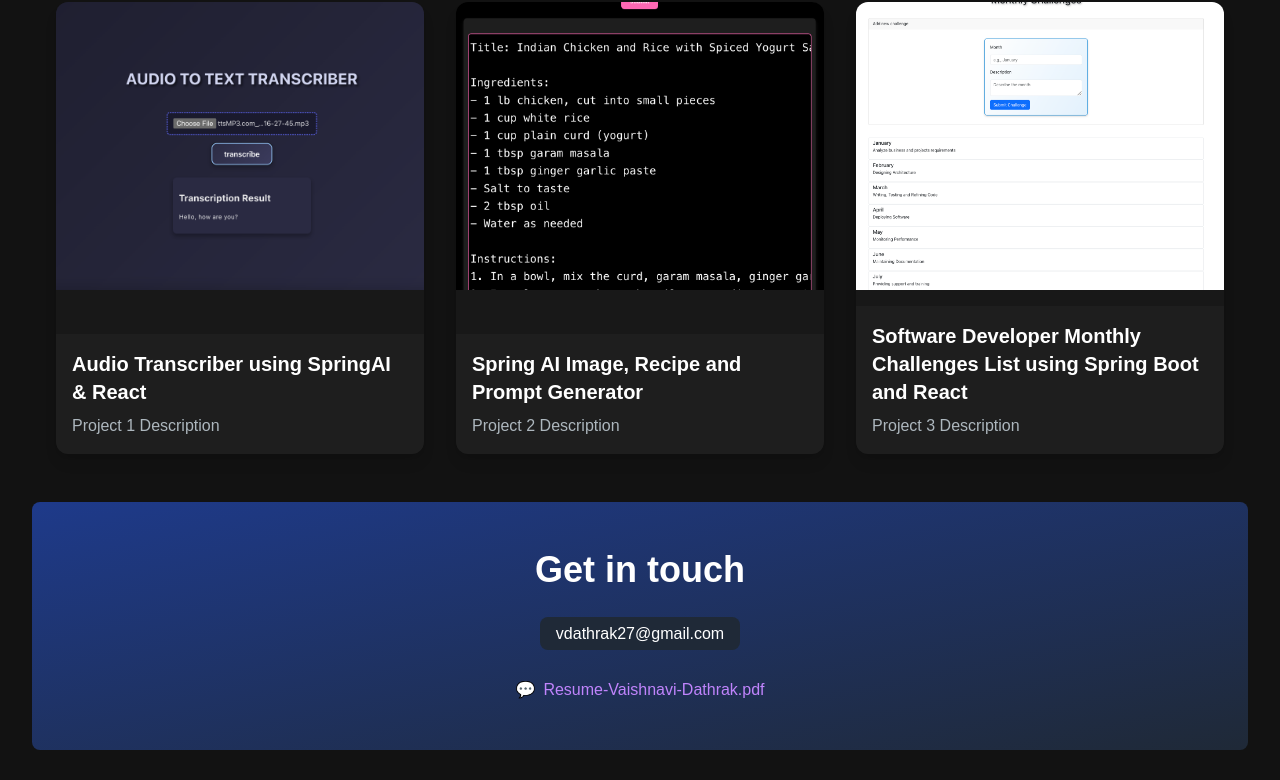
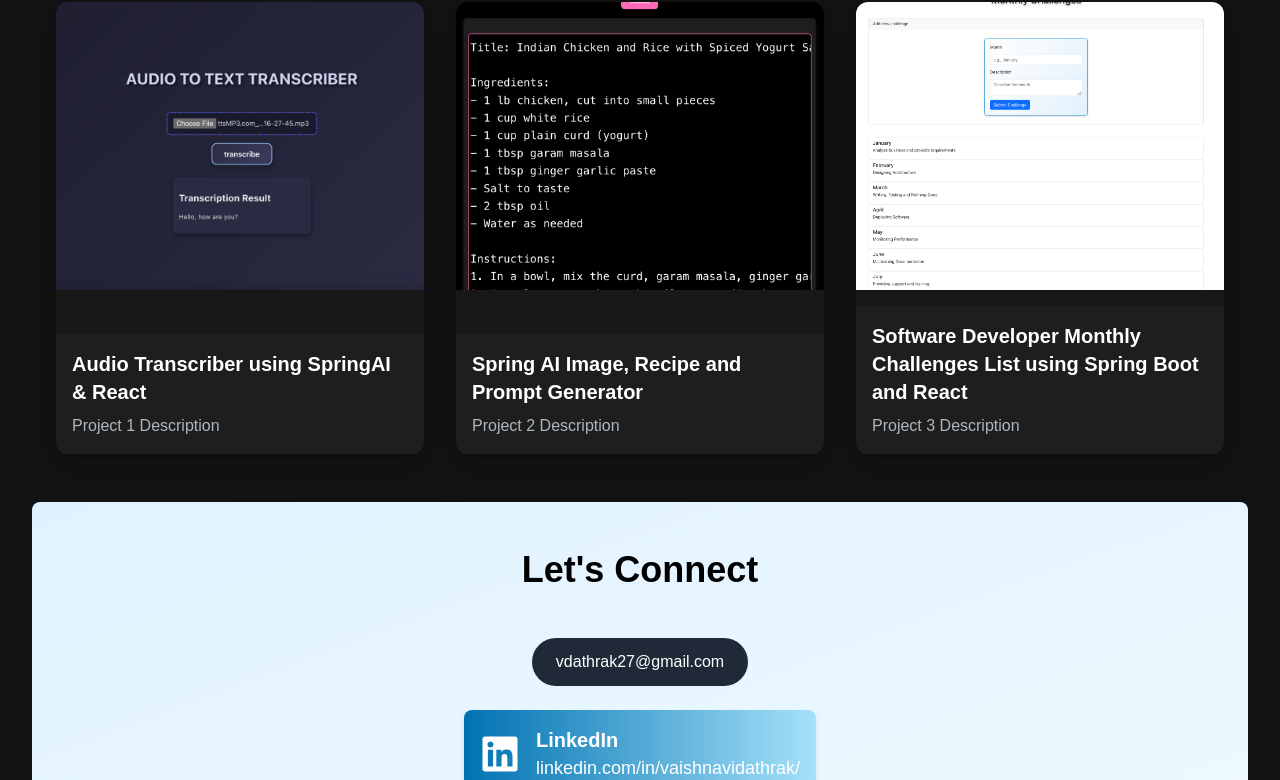
Before and after one commit to vdathrak27/Vaishanvi-Portfolio, a Next.js app: page / in a window 1280 px wide. Shown: the part 1994-2774 px from the top of the page. Built offline with nearby package versions, Linux system fonts and the light colour scheme.

Commit message:
committed successfully

```diff
--- a/app/components/AboutSection.jsx
+++ b/app/components/AboutSection.jsx
@@ -73,7 +73,7 @@ const AboutSection = () => {
             width={500}
             height={500}
             alt="about me section"
-            className="object-contain rounded-none"
+            className="object-contain rounded-lg"
           />
         </div>
 
--- a/app/components/EmailSection.jsx
+++ b/app/components/EmailSection.jsx
@@ -1,42 +1,71 @@
 import React from "react";
-import Link from "next/link";
-import GithubIcon from "../assets/icons/github-icon.svg";
-import LinkedinIcon from "../assets/icons/linkedin-icon.svg";
+import { FaGithub, FaLinkedin } from "react-icons/fa";
 
 const PortfolioSections = () => {
   return (
     <div>
       {/* Get in Touch Section */}
       <section
-        className="py-12 px-8 flex flex-col items-center rounded-lg space-y-8"
+        className="py-12 px-8 flex flex-col items-center rounded-lg space-y-6"
         style={{
-          background: "linear-gradient(to bottom right, #1e3a8a, #1f2937)",
-          color: "white",
+          background: "linear-gradient(to bottom right, #e0f2ff, #f0faff)",
+          color: "black",
         }}
       >
-        <h2 className="text-4xl font-bold">Get in touch</h2>
+        <h2 className="text-4xl font-bold mb-6">Let's Connect</h2>
 
         {/* Clickable Email Address */}
-        <div>
+        <div className="flex items-center justify-center mb-4">
           <a
             href="mailto:vdathrak27@gmail.com"
-            className="bg-gray-800 text-white px-4 py-2 rounded-lg text-center focus:outline-none hover:bg-gray-700"
+            className="px-6 py-3 rounded-full bg-gray-800 text-white hover:bg-gray-700 text-center"
           >
             vdathrak27@gmail.com
           </a>
         </div>
 
-        {/* Resume Link */}
+        {/* LinkedIn Section */}
+        <div
+          className="flex items-center space-x-4 p-4 rounded-lg shadow-md hover:shadow-lg transition-shadow mb-4"
+          style={{
+            background: "linear-gradient(to right, #0072b1, #a5e1fa)",
+            color: "white",
+          }}
+        >
+          <FaLinkedin className="w-10 h-10 text-white" />
           <div>
+            <span className="font-bold text-xl block">LinkedIn</span>
             <a
-            href="/Vaishnavi_Dathrak_Resume.pdf"
+              href="https://www.linkedin.com/in/vaishnavidathrak/"
               target="_blank"
               rel="noopener noreferrer"
-            className="flex items-center space-x-2 text-purple-400 hover:text-purple-600"
+              className="hover:underline text-white text-lg"
             >
-            <span>💬</span>
-            <span>Resume-Vaishnavi-Dathrak.pdf</span>
+              linkedin.com/in/vaishnavidathrak/
             </a>
+          </div>
+        </div>
+
+        {/* GitHub Section */}
+        <div
+          className="flex items-center space-x-4 p-4 rounded-lg shadow-md hover:shadow-lg transition-shadow"
+          style={{
+            background: "linear-gradient(to right, #333, #6c757d)",
+            color: "white",
+          }}
+        >
+          <FaGithub className="w-10 h-10 text-white" />
+          <div>
+            <span className="font-bold text-xl block">GitHub</span>
+            <a
+              href="https://github.com/vdathrak27"
+              target="_blank"
+              rel="noopener noreferrer"
+              className="hover:underline text-white text-lg"
+            >
+              github.com/vdathrak27
+            </a>
+          </div>
         </div>
       </section>
     </div>
--- a/package.json
+++ b/package.json
@@ -22,6 +22,7 @@
     "react": "^19.0.0",
     "react-animated-numbers": "^0.18.0",
     "react-dom": "^19.0.0",
+    "react-icons": "^5.4.0",
     "react-router-dom": "^7.0.2",
     "react-type-animation": "^3.2.0",
     "resend": "^4.0.1"
```
Also changed, not shown: 1 other file (tests, documents, lock files or other folders). Lines whose indentation alone changed are shown as unchanged.
